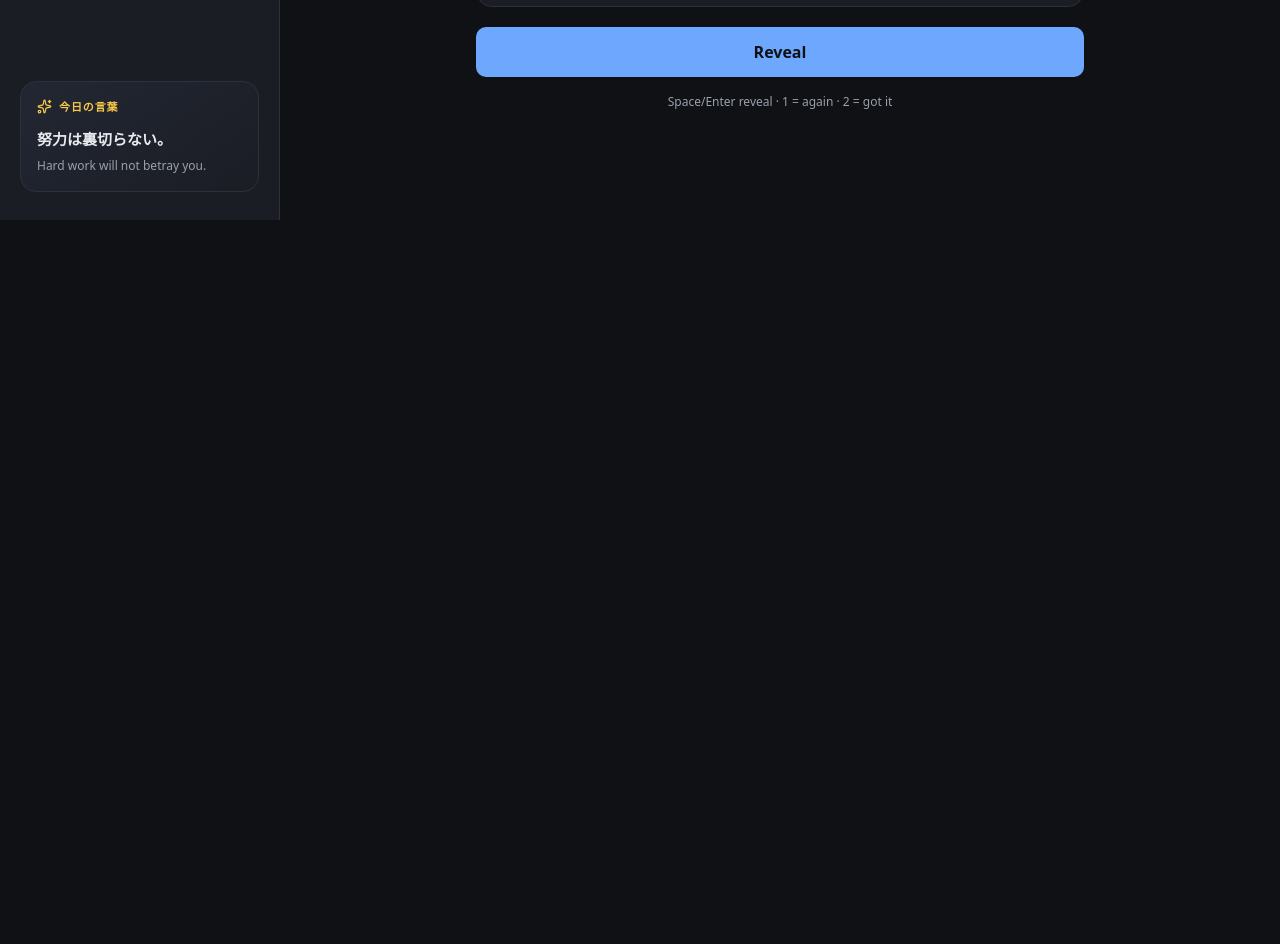
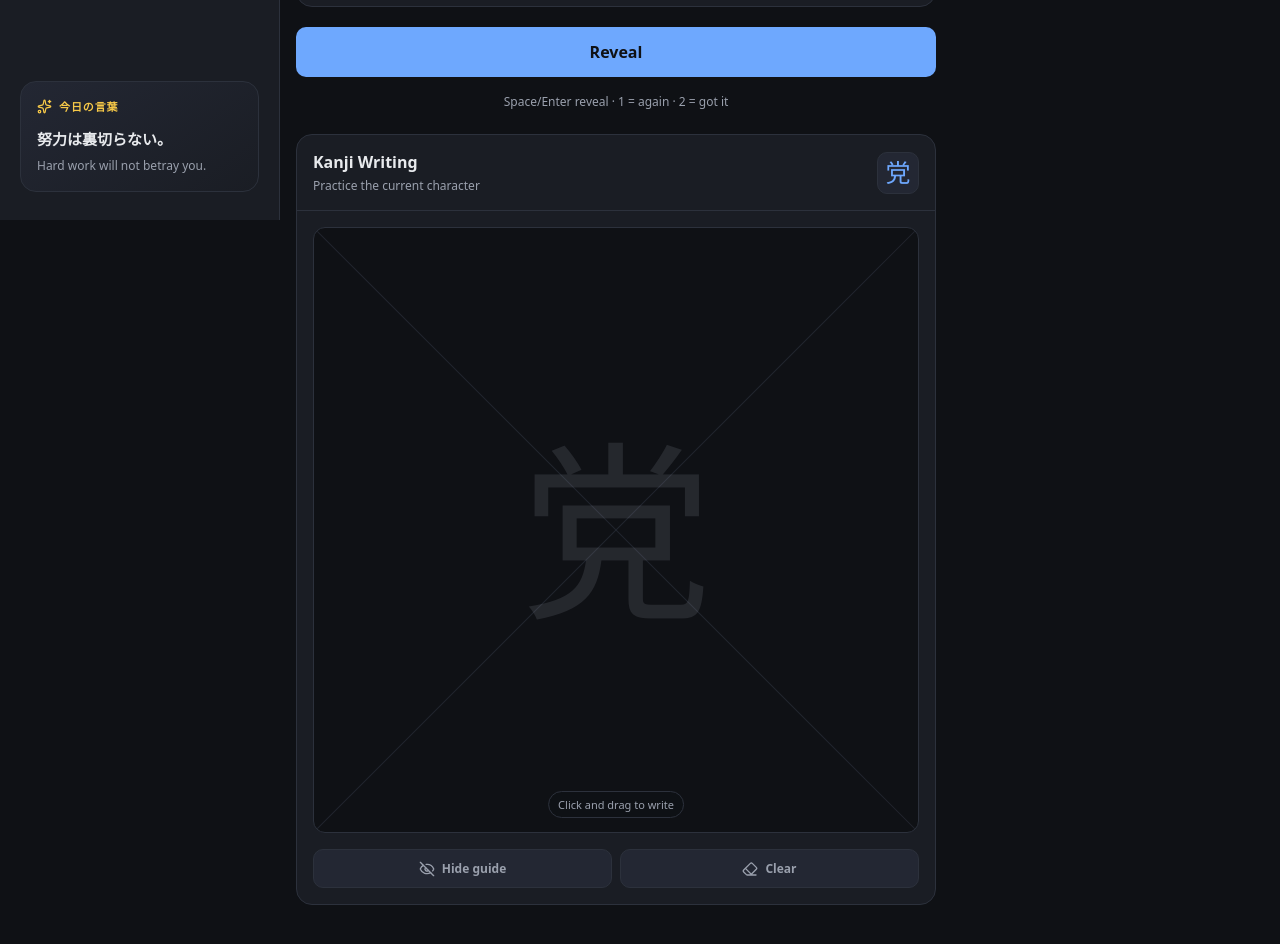
Before and after one commit to aungmyomyat220/N2_Pass, a Next.js app: page / in a window 1280 px wide. Shown: the part 580-1524 px from the top of the page. Before the commit the page ends 800 px from the top, so only its background shows below. Built offline with nearby package versions, Linux system fonts and the light colour scheme.

Commit message:
feat: add KanjiWritingPad component for kanji writing practice and update layout styles

```diff
--- /dev/null
+++ b/app/components/KanjiWritingPad.tsx
@@ -0,0 +1,146 @@
+"use client";
+
+import { useEffect, useRef, useState } from "react";
+import { Eye, EyeOff, Eraser } from "lucide-react";
+
+type Props = {
+  kanji?: string;
+};
+
+type Point = {
+  x: number;
+  y: number;
+};
+
+const PAD_SIZE = 400;
+
+export default function KanjiWritingPad({ kanji }: Props) {
+  const activeStrokeRef = useRef<Point[] | null>(null);
+  const [strokes, setStrokes] = useState<Point[][]>([]);
+  const [draftStroke, setDraftStroke] = useState<Point[]>([]);
+  const [showGuide, setShowGuide] = useState(true);
+
+  const clearDrawing = () => {
+    activeStrokeRef.current = null;
+    setDraftStroke([]);
+    setStrokes([]);
+  };
+
+  useEffect(() => {
+    activeStrokeRef.current = null;
+    setDraftStroke([]);
+    setStrokes([]);
+  }, [kanji]);
+
+  const pointFromEvent = (event: React.PointerEvent<SVGSVGElement>): Point => {
+    const rect = event.currentTarget.getBoundingClientRect();
+    return {
+      x: ((event.clientX - rect.left) / rect.width) * PAD_SIZE,
+      y: ((event.clientY - rect.top) / rect.height) * PAD_SIZE,
+    };
+  };
+
+  const startDrawing = (event: React.PointerEvent<SVGSVGElement>) => {
+    event.preventDefault();
+    event.currentTarget.setPointerCapture(event.pointerId);
+    const stroke = [pointFromEvent(event)];
+    activeStrokeRef.current = stroke;
+    setDraftStroke(stroke);
+  };
+
+  const draw = (event: React.PointerEvent<SVGSVGElement>) => {
+    if (!activeStrokeRef.current) return;
+    event.preventDefault();
+    const stroke = [...activeStrokeRef.current, pointFromEvent(event)];
+    activeStrokeRef.current = stroke;
+    setDraftStroke(stroke);
+  };
+
+  const stopDrawing = (event: React.PointerEvent<SVGSVGElement>) => {
+    const stroke = activeStrokeRef.current;
+    if (!stroke) return;
+
+    setStrokes((current) => [...current, stroke]);
+    activeStrokeRef.current = null;
+    setDraftStroke([]);
+
+    if (event.currentTarget.hasPointerCapture(event.pointerId)) {
+      event.currentTarget.releasePointerCapture(event.pointerId);
+    }
+  };
+
+  const visibleStrokes =
+    draftStroke.length > 0 ? [...strokes, draftStroke] : strokes;
+  const hasDrawing = visibleStrokes.length > 0;
+
+  return (
+    <div className="writing-pad">
+      <div className="writing-pad-header">
+        <div>
+          <h2>Kanji Writing</h2>
+          <p>Practice the current character</p>
+        </div>
+        <span className="writing-current" lang="ja">
+          {kanji || "漢"}
+        </span>
+      </div>
+
+      <div className="writing-canvas-wrap">
+        <div className="writing-grid" aria-hidden="true" />
+        {showGuide && kanji && (
+          <span className="writing-guide" aria-hidden="true" lang="ja">
+            {kanji}
+          </span>
+        )}
+        {!hasDrawing && (
+          <span className="writing-hint" aria-hidden="true">
+            Click and drag to write
+          </span>
+        )}
+        <svg
+          className="writing-canvas"
+          viewBox={`0 0 ${PAD_SIZE} ${PAD_SIZE}`}
+          role="application"
+          aria-label={`Writing practice area for ${kanji || "kanji"}`}
+          onPointerDown={startDrawing}
+          onPointerMove={draw}
+          onPointerUp={stopDrawing}
+          onPointerCancel={stopDrawing}
+        >
+          {visibleStrokes.map((stroke, index) =>
+            stroke.length === 1 ? (
+              <circle
+                className="writing-stroke"
+                cx={stroke[0].x}
+                cy={stroke[0].y}
+                r="3.5"
+                key={index}
+              />
+            ) : (
+              <polyline
+                className="writing-stroke"
+                points={stroke.map((point) => `${point.x},${point.y}`).join(" ")}
+                key={index}
+              />
+            ),
+          )}
+        </svg>
+      </div>
+
+      <div className="writing-actions">
+        <button
+          type="button"
+          className="writing-tool"
+          onClick={() => setShowGuide((visible) => !visible)}
+        >
+          {showGuide ? <EyeOff aria-hidden="true" /> : <Eye aria-hidden="true" />}
+          {showGuide ? "Hide guide" : "Show guide"}
+        </button>
+        <button type="button" className="writing-tool" onClick={clearDrawing}>
+          <Eraser aria-hidden="true" />
+          Clear
+        </button>
+      </div>
+    </div>
+  );
+}
--- a/app/globals.css
+++ b/app/globals.css
@@ -57,10 +57,20 @@ body {
 .content {
   flex: 1 1 auto;
   min-width: 0;
+  margin: 0;
+  padding: 24px 16px 64px;
+  width: 100%;
+}
+
+.content > main {
+  width: 100%;
   max-width: 640px;
   margin: 0 auto;
-  padding: 24px 16px 64px;
-  width: 100%;
+}
+
+.content > main.kanji-page {
+  max-width: 1180px;
+  margin: 0;
 }
 
 .tabs {
@@ -457,6 +467,201 @@ header.app-header h1 {
   font-size: 20px;
   margin: 0;
   font-weight: 600;
+}
+
+.kanji-workspace {
+  display: grid;
+  grid-template-columns: minmax(0, 640px) minmax(280px, 1fr);
+  align-items: start;
+  gap: 24px;
+}
+
+.kanji-study-column {
+  min-width: 0;
+}
+
+.writing-panel {
+  position: sticky;
+  top: 24px;
+  min-width: 0;
+}
+
+.writing-pad {
+  overflow: hidden;
+  background: var(--surface);
+  border: 1px solid var(--border);
+  border-radius: 16px;
+}
+
+.writing-pad-header {
+  display: flex;
+  align-items: center;
+  justify-content: space-between;
+  gap: 16px;
+  padding: 16px;
+  border-bottom: 1px solid var(--border);
+}
+
+.writing-pad-header h2 {
+  margin: 0;
+  font-size: 16px;
+}
+
+.writing-pad-header p {
+  margin: 4px 0 0;
+  color: var(--muted);
+  font-size: 12px;
+}
+
+.writing-current {
+  min-width: 42px;
+  height: 42px;
+  background: var(--surface-2);
+  border: 1px solid var(--border);
+  border-radius: 10px;
+  color: var(--accent);
+  display: inline-flex;
+  align-items: center;
+  justify-content: center;
+  font-size: 25px;
+  line-height: 1;
+}
+
+.writing-canvas-wrap {
+  position: relative;
+  aspect-ratio: 1;
+  margin: 16px;
+  overflow: hidden;
+  background: var(--bg);
+  border: 1px solid var(--border);
+  border-radius: 12px;
+}
+
+.writing-grid,
+.writing-grid::before,
+.writing-grid::after {
+  position: absolute;
+  pointer-events: none;
+}
+
+.writing-grid {
+  inset: 0;
+  background:
+    linear-gradient(
+      to right,
+      transparent calc(50% - 0.5px),
+      var(--border) 50%,
+      transparent calc(50% + 0.5px)
+    ),
+    linear-gradient(
+      to bottom,
+      transparent calc(50% - 0.5px),
+      var(--border) 50%,
+      transparent calc(50% + 0.5px)
+    );
+}
+
+.writing-grid::before,
+.writing-grid::after {
+  content: "";
+  inset: 50%;
+  width: 140%;
+  height: 1px;
+  background: var(--border);
+  opacity: 0.65;
+  transform-origin: center;
+}
+
+.writing-grid::before {
+  transform: translate(-50%, -50%) rotate(45deg);
+}
+
+.writing-grid::after {
+  transform: translate(-50%, -50%) rotate(-45deg);
+}
+
+.writing-guide {
+  position: absolute;
+  inset: 0;
+  color: var(--muted);
+  display: flex;
+  align-items: center;
+  justify-content: center;
+  font-size: clamp(130px, 15vw, 220px);
+  font-weight: 500;
+  line-height: 1;
+  opacity: 0.16;
+  pointer-events: none;
+  user-select: none;
+}
+
+.writing-hint {
+  position: absolute;
+  z-index: 1;
+  left: 50%;
+  bottom: 14px;
+  padding: 5px 9px;
+  background: rgba(15, 17, 21, 0.78);
+  border: 1px solid var(--border);
+  border-radius: 999px;
+  color: var(--muted);
+  font-size: 11px;
+  transform: translateX(-50%);
+  white-space: nowrap;
+  pointer-events: none;
+}
+
+.writing-canvas {
+  position: absolute;
+  z-index: 2;
+  inset: 0;
+  width: 100%;
+  height: 100%;
+  color: var(--text);
+  cursor: crosshair;
+  touch-action: none;
+  user-select: none;
+}
+
+polyline.writing-stroke {
+  fill: none;
+  stroke: currentColor;
+  stroke-width: 7;
+  stroke-linecap: round;
+  stroke-linejoin: round;
+}
+
+circle.writing-stroke {
+  fill: currentColor;
+}
+
+.writing-actions {
+  display: flex;
+  gap: 8px;
+  padding: 0 16px 16px;
+}
+
+button.writing-tool {
+  min-width: 0;
+  padding: 10px 12px;
+  display: inline-flex;
+  align-items: center;
+  justify-content: center;
+  gap: 7px;
+  background: var(--surface-2);
+  border: 1px solid var(--border);
+  color: var(--muted);
+  font-size: 12px;
+}
+
+button.writing-tool:hover {
+  color: var(--text);
+  border-color: var(--accent);
+}
+
+button.writing-tool svg {
+  width: 16px;
+  height: 16px;
 }
 
 .stats {
@@ -1065,3 +1270,13 @@ button.restart-review {
 .result .actions {
   margin-top: 28px;
 }
+
+@media (max-width: 1280px) {
+  .kanji-workspace {
+    grid-template-columns: minmax(0, 640px);
+  }
+
+  .writing-panel {
+    position: static;
+  }
+}
--- a/app/page.tsx
+++ b/app/page.tsx
@@ -9,6 +9,7 @@ import {
 } from "react";
 import rawData from "@/data/n2-kanji.json";
 import KanjiFlashcard from "@/app/components/KanjiFlashcard";
+import KanjiWritingPad from "@/app/components/KanjiWritingPad";
 import {
   KanjiCard,
   ProgressMap,
@@ -132,7 +133,7 @@ export default function Home() {
   };
 
   return (
-    <main>
+    <main className="kanji-page">
       <header className="app-header">
         <h1>N2 Kanji Flashcards</h1>
         <button className="ghost" onClick={handleReset}>
@@ -140,6 +141,8 @@ export default function Home() {
         </button>
       </header>
 
+      <div className="kanji-workspace">
+        <section className="kanji-study-column">
           {stats && (
             <div className="stats">
               <div className="stat">
@@ -249,10 +252,16 @@ export default function Home() {
               <div className="big">🎉</div>
               <div>All caught up — nothing due right now.</div>
               <div style={{ marginTop: 8, fontSize: 13 }}>
-            Come back later, or reset progress to study again.
+                Come back later, or choose a card from the drawer.
               </div>
             </div>
           )}
+        </section>
+
+        <aside className="writing-panel" aria-label="Kanji writing practice">
+          <KanjiWritingPad kanji={current?.kanji} />
+        </aside>
+      </div>
     </main>
   );
 }
```
Lines whose indentation alone changed are shown as unchanged.
